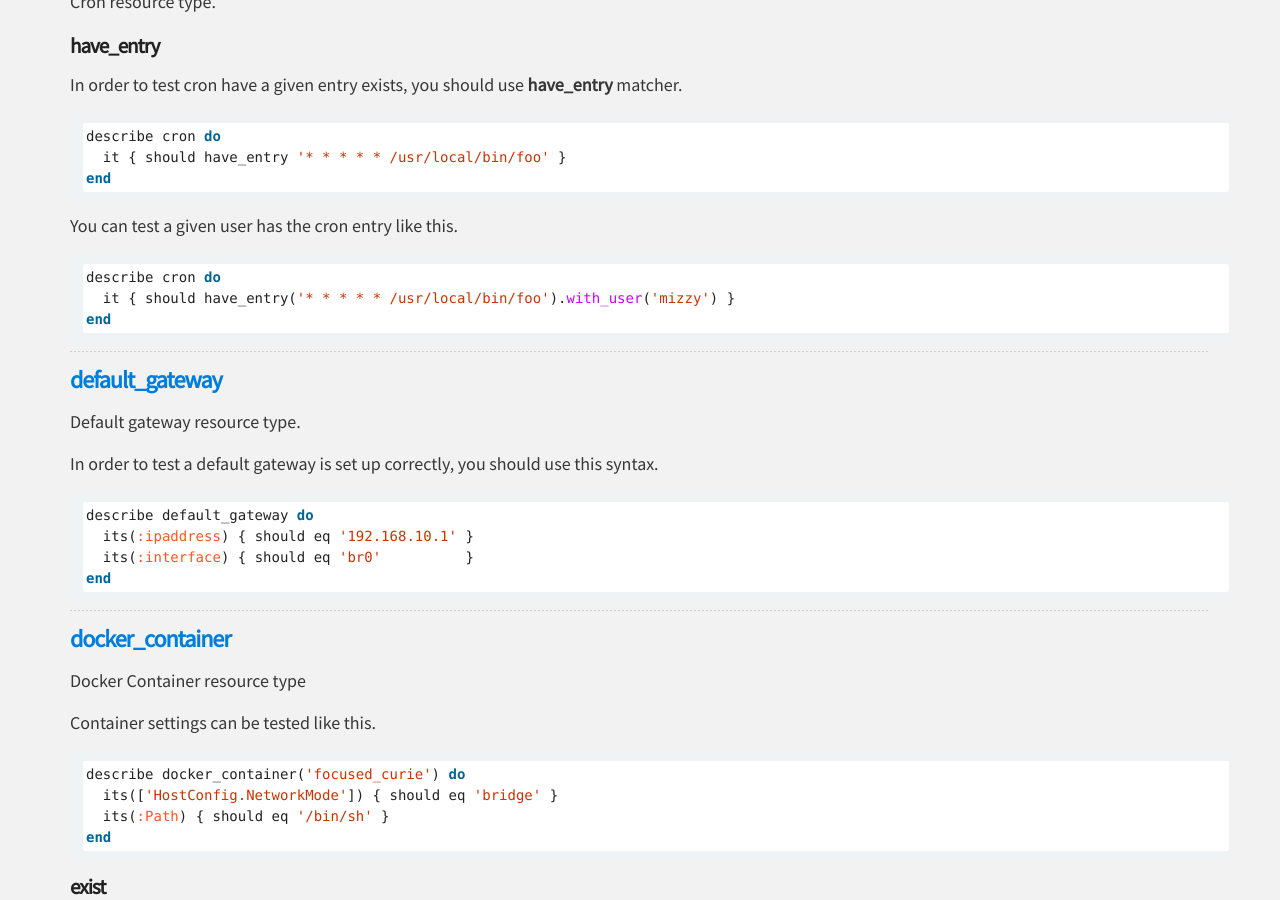
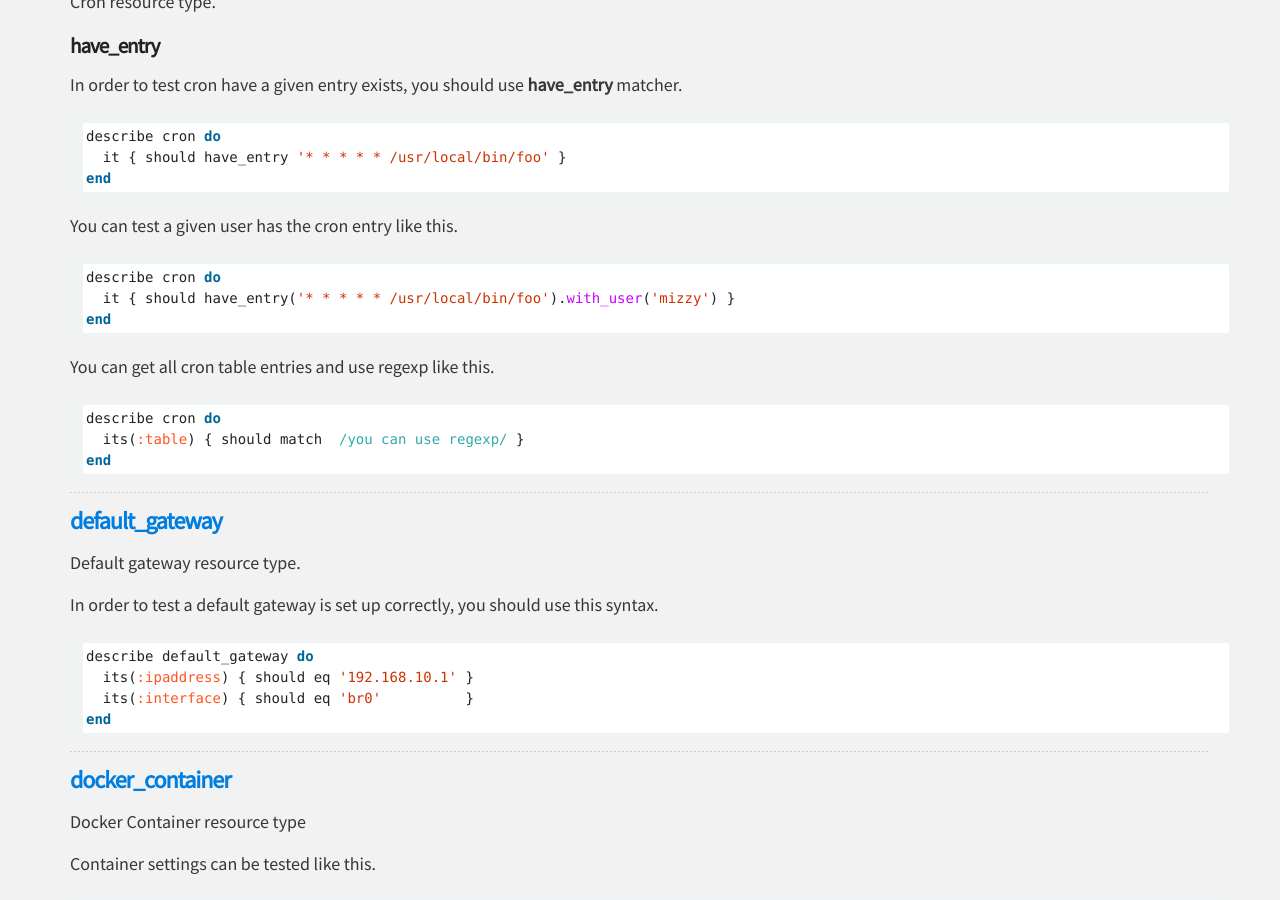
Before and after one commit to serverspec/serverspec.github.io, a Jekyll site: the page built from resource_types.md, in a window 1280 px wide and 900 px high, scrolled down 2980 px. Built offline with Jekyll 4.4.1, drawn with Linux system fonts in a browser that asks for light colours; nearby versions of some CDN libraries; Markdown is read by kramdown in place of the engine named in the settings.

Commit message:
Document :table in cron to check all entries

````diff
--- a/_includes/cron.md
+++ b/_includes/cron.md
@@ -19,3 +19,11 @@ describe cron do
   it { should have_entry('* * * * * /usr/local/bin/foo').with_user('mizzy') }
 end
 ```
+
+You can get all cron table entries and use regexp like this.
+
+```ruby
+describe cron do
+  its(:table) { should match  /you can use regexp/ }
+end
+```
````
